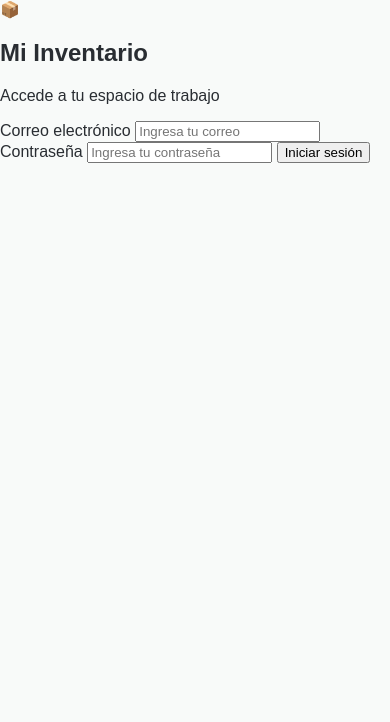
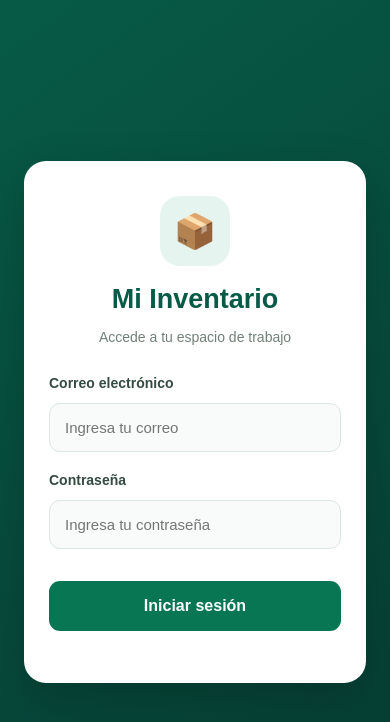
Before and after one commit to cesargarzon21/inventario-negocio, a plain HTML site: page index.html in a window 390 px wide. Drawn offline with Linux system fonts and the light colour scheme.

Commit message:
Update styles.css

```diff
--- a/styles.css
+++ b/styles.css
@@ -266,4 +266,108 @@ button:active {
     display: block;
     color: #279c83;
     }
+
+
+/* PANTALLA DE INICIO DE SESIÓN */
+
+[hidden] {
+    display: none !important;
 }
+
+.pantalla-login {
+    min-height: 100vh;
+    background: linear-gradient(145deg, #075b46, #063c32);
+    display: flex;
+    justify-content: center;
+    align-items: center;
+    padding: 24px;
+}
+
+.login-contenedor {
+    width: 100%;
+    max-width: 390px;
+    background: #ffffff;
+    padding: 35px 25px;
+    border-radius: 22px;
+    box-shadow: 0 15px 45px rgba(0, 0, 0, 0.18);
+    text-align: center;
+}
+
+.login-logo {
+    width: 70px;
+    height: 70px;
+    margin: 0 auto 18px;
+    background: #e6f4ef;
+    border-radius: 20px;
+    display: flex;
+    justify-content: center;
+    align-items: center;
+    font-size: 34px;
+}
+
+.login-contenedor h1 {
+    color: #075b46;
+    font-size: 27px;
+    margin: 0 0 8px;
+}
+
+.login-contenedor > p {
+    color: #718078;
+    font-size: 14px;
+    margin-bottom: 30px;
+}
+
+#formLogin {
+    display: flex;
+    flex-direction: column;
+    text-align: left;
+    gap: 12px;
+}
+
+#formLogin label {
+    color: #344b41;
+    font-size: 14px;
+    font-weight: 600;
+}
+
+#formLogin input {
+    width: 100%;
+    padding: 15px;
+    border: 1px solid #dce7e1;
+    border-radius: 11px;
+    background: #f8fbf9;
+    font-size: 15px;
+    outline: none;
+    margin-bottom: 8px;
+}
+
+#formLogin input:focus {
+    border-color: #168568;
+    background: #ffffff;
+}
+
+#btnLogin {
+    width: 100%;
+    padding: 16px;
+    border: none;
+    border-radius: 11px;
+    background: #087653;
+    color: white;
+    font-size: 16px;
+    font-weight: 600;
+    cursor: pointer;
+    margin-top: 12px;
+}
+
+#btnLogin:active {
+    background: #065c40;
+}
+
+#mensajeLogin {
+    text-align: center;
+    font-size: 13px;
+    color: #c0392b;
+    margin: 5px 0 0;
+}
+
+}
```
